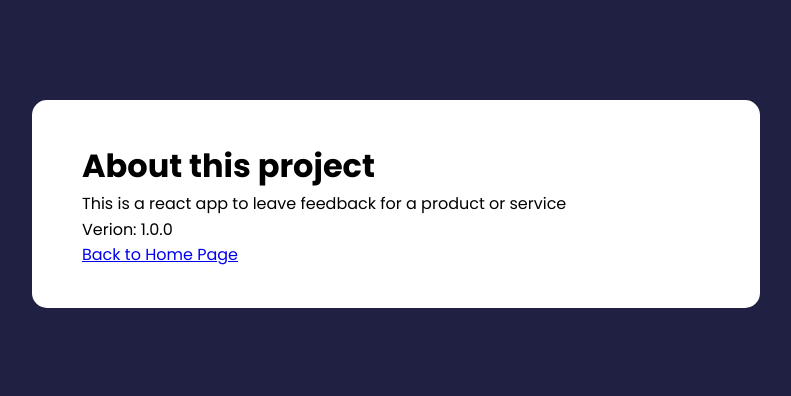
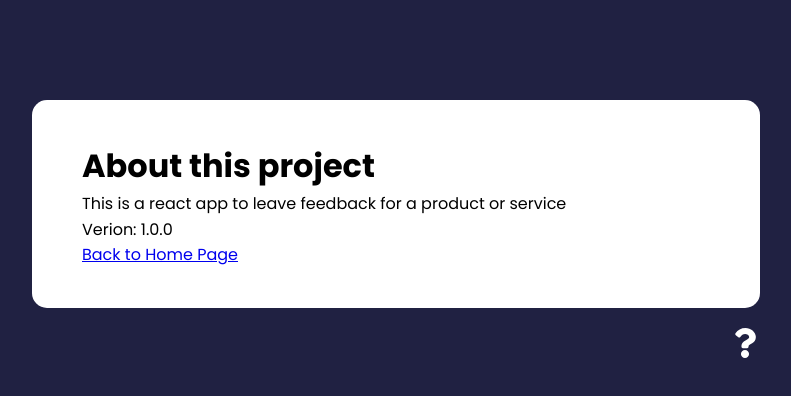
Before and after one commit to vanguyen333/feedbackapp, a React (Create React App) app: page /about in a window 1280 px wide. Shown: the top 396 px of the page, without its empty margins (244-1035 px from the left). Built offline with nearby package versions, Linux system fonts and the light colour scheme.

Commit message:
# Creating Links (v5 & v6)

```diff
--- a/src/App.js
+++ b/src/App.js
@@ -8,6 +8,7 @@
 import FeedbackStats from './components/FeedbackStats';
 import FeedbackForm from './components/FeedbackForm';
 import AboutPage from './pages/AboutPage';
+import AboutIconLink from './components/AboutIconLink';
 
 function App() {
   const [feedback, setFeedback] = useState(FeedbackData);
@@ -44,6 +45,7 @@
           />
           <Route path="/about" element={<AboutPage />} />
         </Routes>
+        <AboutIconLink />
       </div>
     </Router>
   );
--- /dev/null
+++ b/src/components/AboutIconLink.jsx
@@ -0,0 +1,22 @@
+import { Link } from 'react-router-dom';
+import { FaQuestion } from 'react-icons/fa';
+const AboutIconLink = () => {
+  return (
+    <div className="about-link">
+      <Link to="/about">
+        <FaQuestion size={30} />
+      </Link>
+      {/* <Link
+        to={{
+          pathname: '/about',
+          search: '?sort=name',
+          hash: '#hello',
+        }}
+      >
+        <FaQuestion size={30} />
+      </Link> */}
+    </div>
+  );
+};
+
+export default AboutIconLink;
--- a/src/pages/AboutPage.jsx
+++ b/src/pages/AboutPage.jsx
@@ -1,3 +1,4 @@
+import { Link } from 'react-router-dom';
 import Card from '../components/shared/Card';
 
 const AboutPage = () => {
@@ -6,7 +7,7 @@
       <h1>About this project</h1>
       <p>This is a react app to leave feedback for a product or service</p>
       <p>Verion: 1.0.0 </p>
-      <a href="/">Back to Home Page</a>
+      <Link to="/">Back to Home Page</Link>
     </Card>
   );
 };
```
